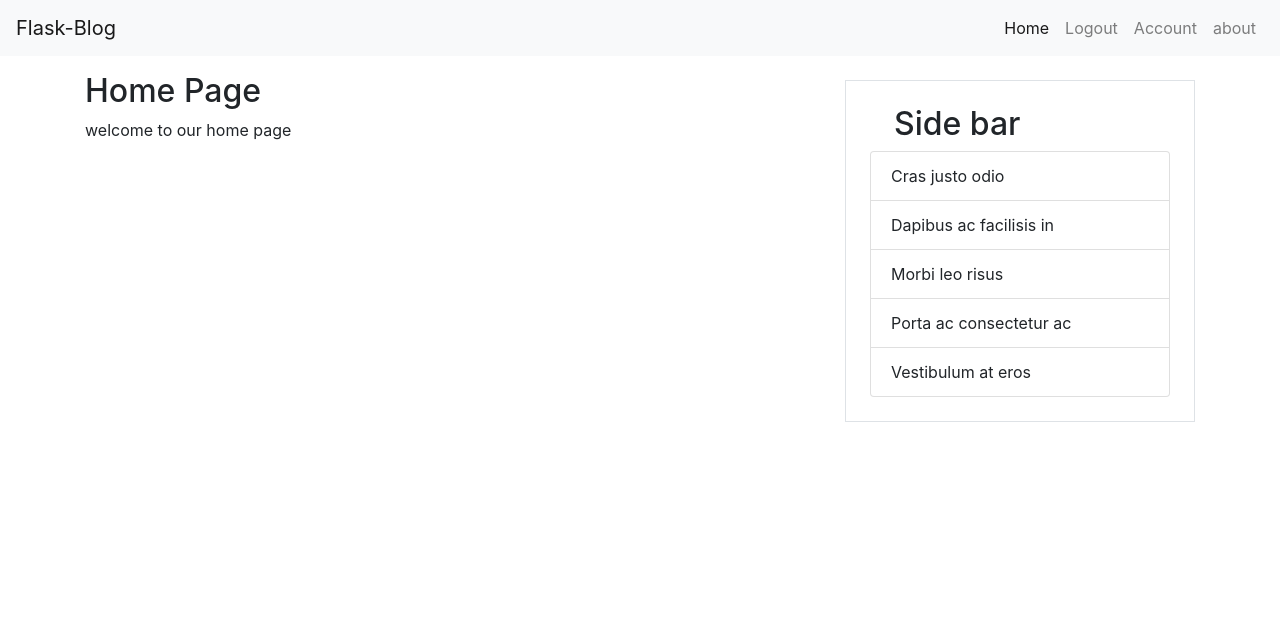
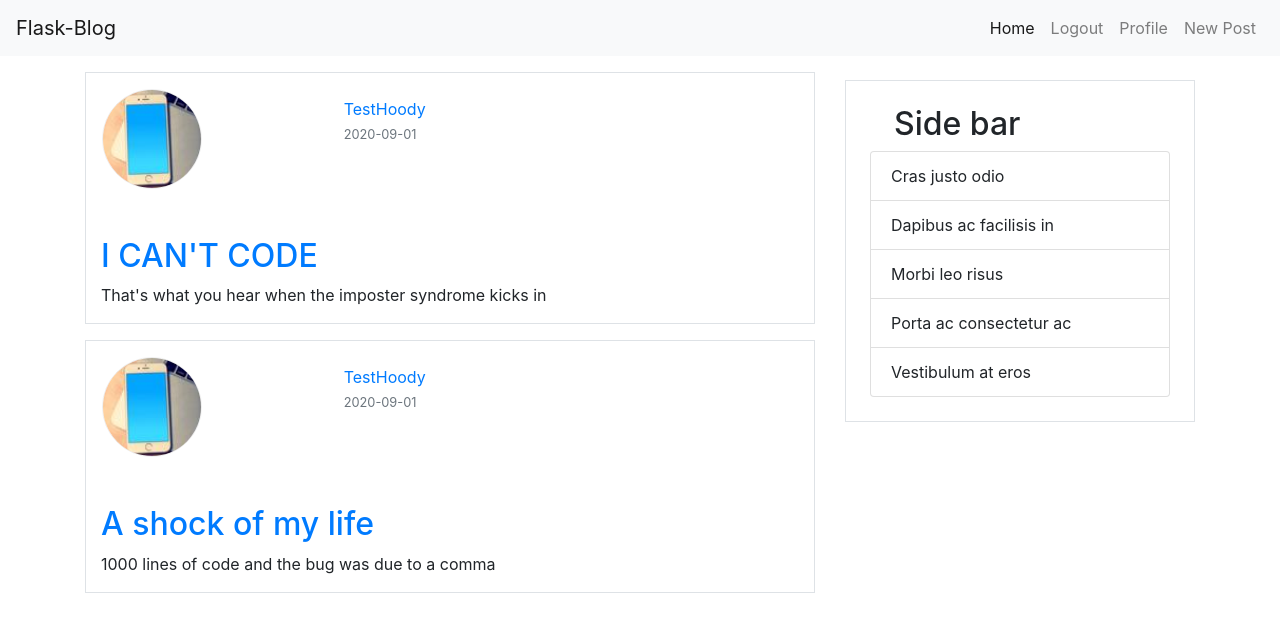
Before and after one commit to BrightonOtieno/Flask-blogApp, a Flask app: page / in a window 1280 px wide. Shown: the top 632 px of the page. Run offline with Flask 2, Linux system fonts and the light colour scheme; a user stored in the database is signed in; data comes from the database, SQL or seed files in the repository; both versions use the stored data as it was after the commit; some libraries are stand-ins or nearby versions.

Commit message:
CRUD on Posts

```diff
--- a/flask_blog/flaskblog/routes.py
+++ b/flask_blog/flaskblog/routes.py
@@ -1,6 +1,6 @@
-from flaskblog.forms import UserRegistrationForm,UserLoginForm,UserAccountForm
+from flaskblog.forms import UserRegistrationForm,UserLoginForm,UserAccountForm,PostCreateForm
 from flaskblog.models import User,Post
-from flask import url_for,render_template,flash,redirect,request
+from flask import url_for,render_template,flash,redirect,request,abort
 from flaskblog import app,bcrypt,db
 from flask_login import login_user ,current_user, logout_user,login_required
 from PIL import Image
@@ -9,15 +9,24 @@ import os
 
 @app.route('/')
 @app.route('/home')
+@login_required
 def home_page():
-
-    return render_template('index.html')
+    posts = Post.query.all()
+    return render_template('index.html',posts=posts)
 
 
-@app.route('/about')
-def about_page():
+@app.route('/post/new',methods = ['POST','GET'])
+@login_required
+def new_post():
+    form = PostCreateForm()
+    if form.validate_on_submit():
+        post = Post(title=form.title.data,content=form.content.data,author=current_user)
+        db.session.add(post)
+        db.session.commit()
+        flash('Post created successfully','success')
+        return redirect(url_for('home_page'))
+    return render_template('create_post.html',form=form,legend='Create Post')
 
-    return render_template('about.html')
 
 
 @app.route('/registration',methods=['GET','POST'])
@@ -99,3 +108,47 @@ def account():
         form.username.data = current_user.username
         form.email.data = current_user.email
     return render_template('account.html', image_file=image_file,form=form)
+
+
+@app.route("/post/<int:post_id>")
+def post(post_id):
+    post = Post.query.get_or_404(post_id)
+
+    return render_template('post.html',post=post,title=post.title)
+
+
+@app.route("/post/<int:post_id>/update",methods =['GET','POST'])
+@login_required
+def update_post(post_id):
+    post = Post.query.get_or_404(post_id)
+    # if the current user is not the author
+    if post.author != current_user:
+        abort(403)
+    else: # if current user is the author
+        form = PostCreateForm()
+        if request.method == 'POST':
+            if form.validate_on_submit():
+                post.title = form.title.data
+                post.content = form.content.data
+                db.session.commit()
+                flash('Your Post was updated successfully','success')
+                return redirect(url_for('post',post_id = post.id))
+        else:
+            form.title.data = post.title
+            form.content.data = post.content
+
+    return render_template('create_post.html',form=form,title="post-update",legend='Update Post')
+
+
+@app.route("/post/<int:post_id>/delete",methods =['POST'])
+@login_required
+def delete_post(post_id):
+    post = Post.query.get_or_404(post_id)
+    # if the current user is not the author
+    if post.author != current_user:
+        abort(403)
+    else: # if current user is the author
+        db.session.delete(post)
+        db.session.commit()
+        flash('Your Post was successfully deleted','success')
+        return redirect(url_for('home_page'))
--- a/flask_blog/flaskblog/templates/index.html
+++ b/flask_blog/flaskblog/templates/index.html
@@ -1,5 +1,23 @@
 {% extends "base.html"%}
 {% block content%}
-    <h2>Home Page</h2>
-    <p>welcome to our home page</p>
+    <div class="container">
+        {%for post in posts%}
+            <div class="row border mb-3">
+                <div class="col-md-4 p-3">
+                    <div class="" >
+                        <img src="{{url_for('static',filename='profile_pic/'+ post.author.image_file)}}" alt="" style="width:100px; height:100px; border: 1px solid #eee; border-radius: 50%;display: block; object-fit: cover; " class="">
+                    </div>
+                </div>
+                <div class="col-md-8 pt-4">
+                    <a class="d-block">{{post.author.username}}</a>
+                    <p class=""><small class="text-muted">{{post.date_posted.strftime('%Y-%m-%d')}}</small></p>
+
+                </div>
+                <div class="col-md-12  pt-4">
+                    <h2 class="my-2"><a href="{{url_for('post', post_id = post.id)}}">{{post.title}}</a></h2>
+                    <p>{{post.content}}</p>
+                </div>
+            </div>
+        {%endfor%}
+    </div>
 {% endblock content%}
--- a/flask_blog/flaskblog/templates/navbar.html
+++ b/flask_blog/flaskblog/templates/navbar.html
@@ -15,7 +15,10 @@
                 </li>
 
                 <li class="nav-item">
-                    <a href="{{url_for('account')}}" class="nav-link"> Account</a>
+                    <a href="{{url_for('account')}}" class="nav-link">Profile</a>
+                </li>
+                <li class="nav-item">
+                    <a href="{{url_for('new_post')}}" class="nav-link">New Post</a>
                 </li>
             {%else%}
                 <li class="nav-item">
@@ -26,9 +29,7 @@
                     <a href="{{url_for('user_login_page')}}" class="nav-link"> Login</a>
                 </li>
             {%endif%}
-            <li class="nav-item">
-            <a class="nav-link " href="{{url_for('about_page')}}" tabindex="-1" >about</a>
-            </li>
+
         </ul>
 
         </div>
```
Also changed, not shown: flask_blog/flaskblog/forms.py (+6 -1 lines), flask_blog/flaskblog/templates/create_post.html (added, +50 -0 lines), flask_blog/flaskblog/templates/post.html (added, +45 -0 lines), flask_blog/flaskblog/site.db.
